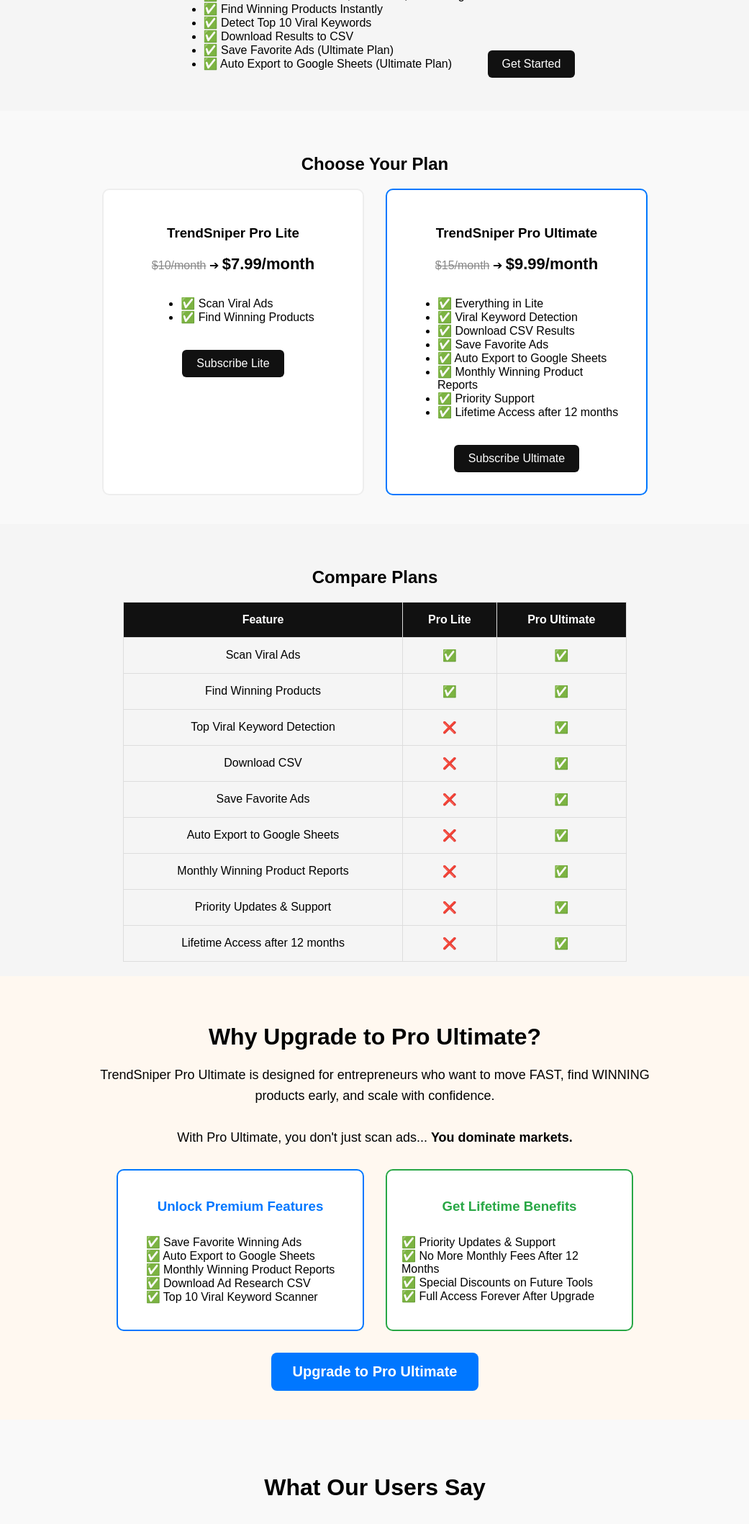
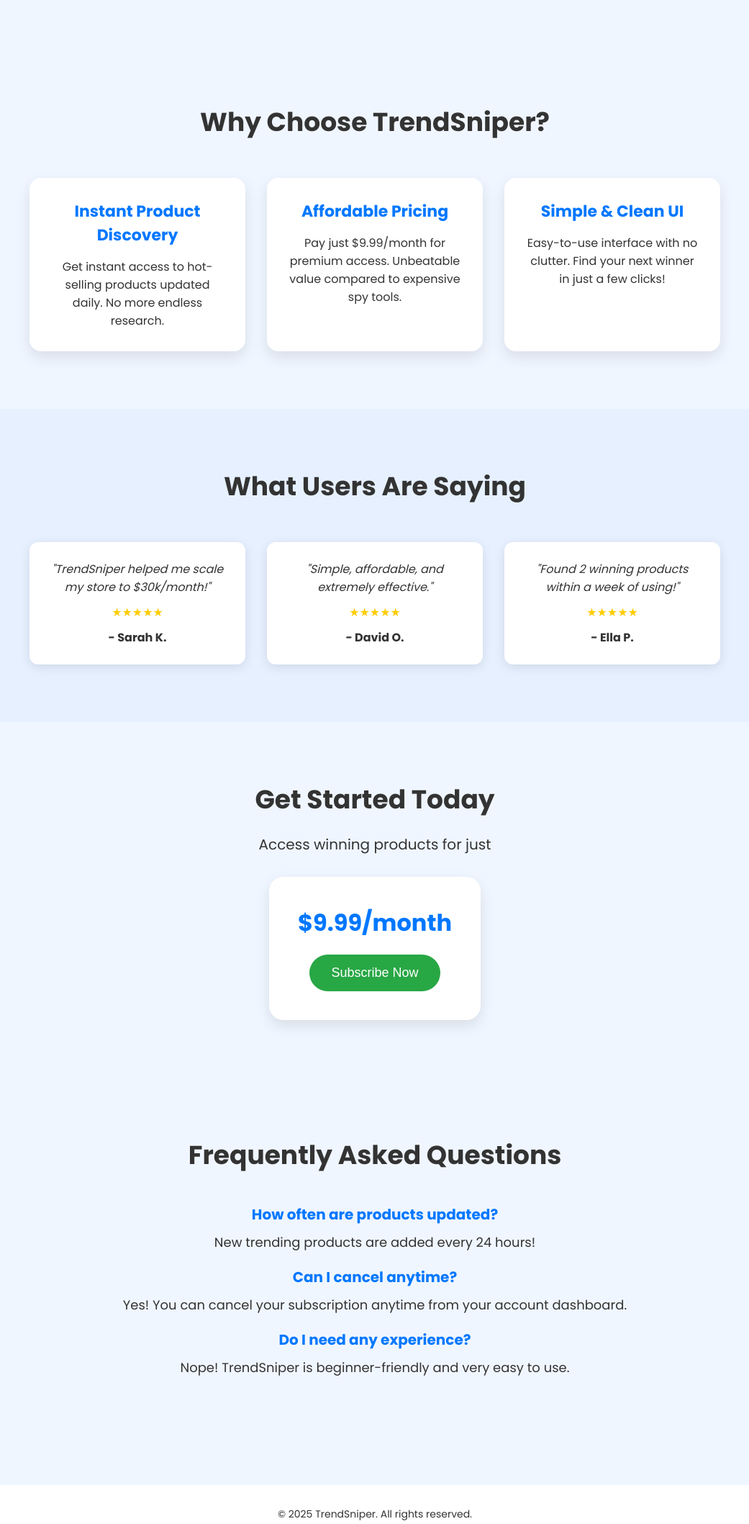
Before and after one commit to Adisa0782/Trend-Sniper-landing, a plain HTML site: page index.html in a window 1280 px wide. Shown: the part 416-2533 px from the top of the page at 72% size, without its empty margins (119-1160 px from the left). Drawn offline with Linux system fonts and the light colour scheme.

Commit message:
Update index.html

```diff
--- a/index.html
+++ b/index.html
@@ -1,197 +1,208 @@
-<!DOCTYPE html><html lang="en">
+<!DOCTYPE html>
+<html lang="en">
 <head>
   <meta charset="UTF-8">
-  <meta name="viewport" content="width=device-width, initial-scale=1.0">
-  <title>TrendSniper - Find Winning Ads Fast</title>
-  <link rel="icon" href="icons/icon128.png">
+  <meta name="viewport" content="width=device-width, initial-scale=1">
+  <title>TrendSniper - Find Winning Products Fast</title>
+  <link href="https://fonts.googleapis.com/css2?family=Poppins:wght@400;600;700&display=swap" rel="stylesheet">
   <style>
-    body { font-family: Arial, sans-serif; margin: 0; padding: 0; background: #f5f5f5; }
-    header { background: #111; color: white; padding: 40px 20px; text-align: center; }
-    nav a { margin: 0 15px; color: #ccc; text-decoration: none; font-size: 14px; }
-    section { padding: 40px 20px; text-align: center; }
-    h1, h2 { margin-bottom: 20px; }
-    ul { text-align: left; display: inline-block; }
-    .action-btn { background: #111; color: white; padding: 10px 20px; border: none; border-radius: 6px; cursor: pointer; text-decoration: none; display: inline-block; margin-top: 20px; }
-    footer { background: #111; color: white; padding: 20px; text-align: center; font-size: 14px; margin-top: 40px; }
-    footer a { color: #aaa; margin: 0 10px; text-decoration: none; }
-    table { margin: 20px auto; border-collapse: collapse; width: 90%; max-width: 700px; }
-    table, th, td { border: 1px solid #ddd; }
-    th, td { padding: 15px; text-align: center; }
-    th { background: #111; color: white; }
+    /* Base Styles */
+    * { margin: 0; padding: 0; box-sizing: border-box; }
+    body { font-family: 'Poppins', sans-serif; background: #f0f6ff; color: #333; }
+    a { text-decoration: none; color: inherit; }
+    .container { width: 90%; max-width: 1200px; margin: auto; }
+
+    /* Header */
+    header { background: white; padding: 20px 0; box-shadow: 0 2px 8px rgba(0,0,0,0.1); }
+    header nav { display: flex; justify-content: space-between; align-items: center; }
+    .logo { font-size: 24px; font-weight: 700; color: #0077ff; }
+    .nav-links a { margin-left: 20px; font-weight: 500; }
+
+    /* Hero */
+    .hero { text-align: center; padding: 100px 20px; }
+    .hero h1 { font-size: 48px; color: #0077ff; margin-bottom: 20px; }
+    .hero p { font-size: 20px; margin-bottom: 30px; }
+    .hero button {
+      background: linear-gradient(135deg, #0077ff, #00d4ff);
+      color: white;
+      padding: 15px 30px;
+      border: none;
+      border-radius: 50px;
+      font-size: 18px;
+      cursor: pointer;
+      transition: 0.3s;
+    }
+    .hero button:hover { transform: scale(1.05); }
+
+    /* Features */
+    .features { padding: 80px 20px; text-align: center; }
+    .features h2 { font-size: 36px; margin-bottom: 50px; }
+    .feature-cards { display: flex; flex-wrap: wrap; gap: 30px; justify-content: center; }
+    .card {
+      background: white;
+      padding: 30px;
+      border-radius: 16px;
+      width: 300px;
+      box-shadow: 0 8px 20px rgba(0,0,0,0.1);
+      transition: 0.3s;
+    }
+    .card:hover { transform: translateY(-10px); }
+    .card h3 { margin-bottom: 15px; font-size: 22px; color: #0077ff; }
+
+    /* Testimonials */
+    .testimonials { padding: 80px 20px; background: #e6f0ff; text-align: center; }
+    .testimonials h2 { font-size: 36px; margin-bottom: 50px; }
+    .testimonial-cards { display: flex; flex-wrap: wrap; gap: 30px; justify-content: center; }
+    .testimonial {
+      background: white;
+      padding: 25px;
+      width: 300px;
+      border-radius: 12px;
+      box-shadow: 0 4px 15px rgba(0,0,0,0.1);
+    }
+    .stars { color: #ffcc00; margin: 10px 0; }
+    .testimonial p { font-style: italic; }
+
+    /* Pricing */
+    .pricing { padding: 80px 20px; text-align: center; }
+    .pricing h2 { font-size: 36px; margin-bottom: 20px; }
+    .pricing p { font-size: 20px; margin-bottom: 30px; }
+    .pricing .price {
+      background: white;
+      padding: 40px;
+      border-radius: 20px;
+      display: inline-block;
+      box-shadow: 0 8px 20px rgba(0,0,0,0.1);
+    }
+    .price h3 { font-size: 32px; color: #0077ff; margin-bottom: 20px; }
+    .price button {
+      background: #28a745;
+      color: white;
+      padding: 15px 30px;
+      border: none;
+      border-radius: 50px;
+      font-size: 18px;
+      cursor: pointer;
+      transition: 0.3s;
+    }
+    .price button:hover { transform: scale(1.05); }
+
+    /* FAQ */
+    .faq { padding: 80px 20px; text-align: center; }
+    .faq h2 { font-size: 36px; margin-bottom: 40px; }
+    .faq-item { margin-bottom: 20px; }
+    .faq-item h4 { font-size: 20px; color: #0077ff; margin-bottom: 10px; }
+    .faq-item p { font-size: 18px; }
+
+    /* Footer */
+    footer { padding: 30px 20px; text-align: center; font-size: 14px; background: white; margin-top: 50px; }
   </style>
 </head>
-<body><header>
-  <h1>TrendSniper</h1>
-  <p>Viral Ads & Winning Products in One Click.</p><a href="YOUR_CHROME_EXTENSION_LINK_HERE"
-style="display: inline-block; margin-top: 20px; padding: 12px 24px; background: #4285F4; color: white; border-radius: 6px; text-decoration: none; font-weight: bold; font-size: 18px;"> ➡️ Add TrendSniper to Chrome </a>
-  <nav>
-    <a href="#features">Features</a>
-    <a href="#pricing">Pricing</a>
-    <a href="#comparison">Compare</a>
-    <a href="#about">About</a>
-  </nav>
-</header><section id="features">
-  <h2>Features</h2>
-  <ul>
-    <li>✅ Scan Viral Ads on TikTok, Facebook, and Instagram</li>
-    <li>✅ Find Winning Products Instantly</li>
-    <li>✅ Detect Top 10 Viral Keywords</li>
-    <li>✅ Download Results to CSV</li>
-    <li>✅ Save Favorite Ads (Ultimate Plan)</li>
-    <li>✅ Auto Export to Google Sheets (Ultimate Plan)</li>
-  </ul>
-  <a class="action-btn" href="#pricing">Get Started</a>
-</section><section id="pricing" style="background: #f9f9f9;">
-  <h2>Choose Your Plan</h2>
-  <div style="display: flex; justify-content: center; gap: 30px; flex-wrap: wrap;"><div style="background: white; border: 2px solid #eee; border-radius: 10px; padding: 30px; width: 300px;">
-  <h3>TrendSniper Pro Lite</h3>
-  <p>
-    <span style="text-decoration: line-through; color: #888;">$10/month</span>
-    ➔ <strong style="font-size: 22px;">$7.99/month</strong>
-  </p>
-  <ul>
-    <li>✅ Scan Viral Ads</li>
-    <li>✅ Find Winning Products</li>
-  </ul>
-  <a class="action-btn" href="#">Subscribe Lite</a>
-</div>
 
-<div style="background: white; border: 2px solid #0077ff; border-radius: 10px; padding: 30px; width: 300px;">
-  <h3>TrendSniper Pro Ultimate</h3>
-  <p>
-    <span style="text-decoration: line-through; color: #888;">$15/month</span>
-    ➔ <strong style="font-size: 22px;">$9.99/month</strong>
-  </p>
-  <ul>
-    <li>✅ Everything in Lite</li>
-    <li>✅ Viral Keyword Detection</li>
-    <li>✅ Download CSV Results</li>
-    <li>✅ Save Favorite Ads</li>
-    <li>✅ Auto Export to Google Sheets</li>
-    <li>✅ Monthly Winning Product Reports</li>
-    <li>✅ Priority Support</li>
-    <li>✅ Lifetime Access after 12 months</li>
-  </ul>
-  <a class="action-btn" href="#">Subscribe Ultimate</a>
-</div>
+<body>
 
-  </div>
-</section><section id="comparison">
-  <h2>Compare Plans</h2>
-  <table>
-    <thead>
-      <tr>
-        <th>Feature</th>
-        <th>Pro Lite</th>
-        <th>Pro Ultimate</th>
-      </tr>
-    </thead>
-    <tbody>
-      <tr><td>Scan Viral Ads</td><td>✅</td><td>✅</td></tr>
-      <tr><td>Find Winning Products</td><td>✅</td><td>✅</td></tr>
-      <tr><td>Top Viral Keyword Detection</td><td>❌</td><td>✅</td></tr>
-      <tr><td>Download CSV</td><td>❌</td><td>✅</td></tr>
-      <tr><td>Save Favorite Ads</td><td>❌</td><td>✅</td></tr>
-      <tr><td>Auto Export to Google Sheets</td><td>❌</td><td>✅</td></tr>
-      <tr><td>Monthly Winning Product Reports</td><td>❌</td><td>✅</td></tr>
-      <tr><td>Priority Updates & Support</td><td>❌</td><td>✅</td></tr>
-      <tr><td>Lifetime Access after 12 months</td><td>❌</td><td>✅</td></tr>
-    </tbody>
-  </table>
-  <section id="upgrade" style="padding: 40px; text-align: center; background: #fff8f0;">
-  <h2 style="font-size: 32px; margin-bottom: 20px;">Why Upgrade to Pro Ultimate?</h2>
+  <!-- Header -->
+  <header>
+    <div class="container">
+      <nav>
+        <div class="logo">TrendSniper</div>
+        <div class="nav-links">
+          <a href="#">Home</a>
+          <a href="#features">Features</a>
+          <a href="#pricing">Pricing</a>
+          <a href="#faq">FAQ</a>
+        </div>
+      </nav>
+    </div>
+  </header>
 
-  <p style="max-width: 800px; margin: 0 auto 30px; font-size: 18px; line-height: 1.6;">
-    TrendSniper Pro Ultimate is designed for entrepreneurs who want to move FAST, find WINNING products early, and scale with confidence.<br><br>
-    With Pro Ultimate, you don't just scan ads...
-    <strong>You dominate markets.</strong>
-  </p>
+  <!-- Hero -->
+  <section class="hero">
+    <h1>Find Winning Products in Minutes</h1>
+    <p>Stop guessing. Start scaling. Get real-time access to the best trending products today!</p>
+    <button>Get Started Now</button>
+  </section>
 
-  <div style="display: flex; justify-content: center; gap: 30px; flex-wrap: wrap;">
+  <!-- Features -->
+  <section class="features" id="features">
+    <div class="container">
+      <h2>Why Choose TrendSniper?</h2>
+      <div class="feature-cards">
+        <div class="card">
+          <h3>Instant Product Discovery</h3>
+          <p>Get instant access to hot-selling products updated daily. No more endless research.</p>
+        </div>
+        <div class="card">
+          <h3>Affordable Pricing</h3>
+          <p>Pay just $9.99/month for premium access. Unbeatable value compared to expensive spy tools.</p>
+        </div>
+        <div class="card">
+          <h3>Simple & Clean UI</h3>
+          <p>Easy-to-use interface with no clutter. Find your next winner in just a few clicks!</p>
+        </div>
+      </div>
+    </div>
+  </section>
 
-    <div style="background: white; padding: 20px; width: 300px; border-radius: 10px; border: 2px solid #0077ff;">
-      <h3 style="color: #0077ff;">Unlock Premium Features</h3>
-      <ul style="text-align: left; list-style: none; padding: 0; margin-top: 10px;">
-        <li>✅ Save Favorite Winning Ads</li>
-        <li>✅ Auto Export to Google Sheets</li>
-        <li>✅ Monthly Winning Product Reports</li>
-        <li>✅ Download Ad Research CSV</li>
-        <li>✅ Top 10 Viral Keyword Scanner</li>
-      </ul>
+  <!-- Testimonials -->
+  <section class="testimonials">
+    <div class="container">
+      <h2>What Users Are Saying</h2>
+      <div class="testimonial-cards">
+        <div class="testimonial">
+          <p>"TrendSniper helped me scale my store to $30k/month!"</p>
+          <div class="stars">★★★★★</div>
+          <h4>- Sarah K.</h4>
+        </div>
+        <div class="testimonial">
+          <p>"Simple, affordable, and extremely effective."</p>
+          <div class="stars">★★★★★</div>
+          <h4>- David O.</h4>
+        </div>
+        <div class="testimonial">
+          <p>"Found 2 winning products within a week of using!"</p>
+          <div class="stars">★★★★★</div>
+          <h4>- Ella P.</h4>
+        </div>
+      </div>
     </div>
+  </section>
 
-    <div style="background: white; padding: 20px; width: 300px; border-radius: 10px; border: 2px solid #28a745;">
-      <h3 style="color: #28a745;">Get Lifetime Benefits</h3>
-      <ul style="text-align: left; list-style: none; padding: 0; margin-top: 10px;">
-        <li>✅ Priority Updates & Support</li>
-        <li>✅ No More Monthly Fees After 12 Months</li>
-        <li>✅ Special Discounts on Future Tools</li>
-        <li>✅ Full Access Forever After Upgrade</li>
-      </ul>
+  <!-- Pricing -->
+  <section class="pricing" id="pricing">
+    <div class="container">
+      <h2>Get Started Today</h2>
+      <p>Access winning products for just</p>
+      <div class="price">
+        <h3>$9.99/month</h3>
+        <button>Subscribe Now</button>
+      </div>
     </div>
+  </section>
 
-  </div>
+  <!-- FAQ -->
+  <section class="faq" id="faq">
+    <div class="container">
+      <h2>Frequently Asked Questions</h2>
+      <div class="faq-item">
+        <h4>How often are products updated?</h4>
+        <p>New trending products are added every 24 hours!</p>
+      </div>
+      <div class="faq-item">
+        <h4>Can I cancel anytime?</h4>
+        <p>Yes! You can cancel your subscription anytime from your account dashboard.</p>
+      </div>
+      <div class="faq-item">
+        <h4>Do I need any experience?</h4>
+        <p>Nope! TrendSniper is beginner-friendly and very easy to use.</p>
+      </div>
+    </div>
+  </section>
 
-  <a href="https://trendsniper.gumroad.com/l/uwbie"
-     style="margin-top: 30px; display: inline-block; padding: 15px 30px; background: #0077ff; color: white; font-size: 20px; font-weight: bold; text-decoration: none; border-radius: 8px;">
-    Upgrade to Pro Ultimate
-  </a>
-  </section>
-  <section id="testimonials" style="padding: 50px 20px; background: #f9f9f9; text-align: center;">
-  <h2 style="font-size: 32px; margin-bottom: 40px;">What Our Users Say</h2>
+  <!-- Footer -->
+  <footer>
+    <p>© 2025 TrendSniper. All rights reserved.</p>
+  </footer>
 
-  <div style="display: flex; justify-content: center; flex-wrap: wrap; gap: 30px;">
-
-    <div style="background: white; padding: 20px; width: 300px; border-radius: 10px; box-shadow: 0 2px 10px rgba(0,0,0,0.1);">
-      <p style="font-size: 16px; font-style: italic;">TrendSniper helped me find 3 viral products in one week! My store finally blew up.</p>
-      <h4 style="margin-top: 15px; color: #0077ff;"> Sarah K., Dropshipper</h4>
-    </div>
-
-    <div style="background: white; padding: 20px; width: 300px; border-radius: 10px; box-shadow: 0 2px 10px rgba(0,0,0,0.1);">
-      <p style="font-size: 16px; font-style: italic;">Simple, powerful, and saves me hours daily. Best $9.99 I've ever spent!</p>
-      <h4 style="margin-top: 15px; color: #0077ff;">David O., Ecom Entrepreneur</h4>
-    </div>
-
-    <div style="background: white; padding: 20px; width: 300px; border-radius: 10px; box-shadow: 0 2px 10px rgba(0,0,0,0.1);">
-      <p style="font-size: 16px; font-style: italic;\">I was tired of wasting money on spy tools. TrendSniper just works. Fast and clean!"</p>
-      <h4 style="margin-top: 15px; color: #0077ff;">Jasmine R., Agency Owner</h4>
-    </div>
-  </div>
-<section id="payment-terms" style="padding: 40px; background: #fff8f0; text-align: center;">
-  <h2 style="font-size: 28px; margin-bottom: 20px;">🛡 Smart Payment Terms</h2>
-
-  <p style="max-width: 800px; margin: 0 auto; font-size: 16px; line-height: 1.8;">
-    🔹 Your Pro subscription is valid for <strong>30 days</strong> from your payment date.<br><br>
-    🔹 After each successful renewal, you will receive a <strong>new Unlock Code</strong>.<br><br>
-    🔹 Unlock Codes expire automatically after 30 days.<br><br>
-    🔹 To continue using Pro features, you must <strong>renew your subscription every month</strong>.<br><br>
-    🔹 If your subscription is canceled or payment fails, Pro features will be locked until renewal.<br><br>
-    🔹 Lifetime Access is only available after completing a full 12-month subscription (Pro Ultimate Plan).<br><br>
-    Thank you for trusting TrendSniper — Fast. Simple. Smart. 🚀
-  </p>
-</section>
-  </section>
-</section><section id="about" style="background: #f9f9f9;">
-  <h2>About TrendSniper</h2>
-  <p style="max-width: 800px; margin: 0 auto; font-size: 18px; line-height: 1.6;">
-    TrendSniper isn’t just another ad spy tool. It’s built for speed, simplicity, and winning.<br><br>
-    While other tools trap you in expensive monthly fees, complicated dashboards, and bloated features you don’t need,
-    <strong>TrendSniper gives you exactly what matters instantly.</strong><br><br>
-    - 1-click Ad Scanning across TikTok, Instagram, and Facebook.<br>
-    - Top Viral Keyword Detection to uncover winning trends.<br>
-    - Winning Products Finder to grab viral products before others.<br>
-    - Simple CSV Export to save and act fast.<br>
-    - One-Time Payment Option no subscriptions, no stress.<br><br>
-    We believe every entrepreneur, dropshipper, and marketer deserves a tool that
-    <strong>works fast, works clean, and works smart</strong>.<br><br>
-    <em>Fast. Simple. Smart. That’s TrendSniper.</em>
-  </p>
-</section><footer>
-  <p>&copy; 2025 TrendSniper. All rights reserved.</p>
-  <div style="margin-top: 10px;">
-    <a href="#">Contact</a>
-    <a href="#">Privacy Policy</a>
-    <a href="#">Terms of Service</a>
-  </div>
-</footer></body>
+</body>
 </html>
```
